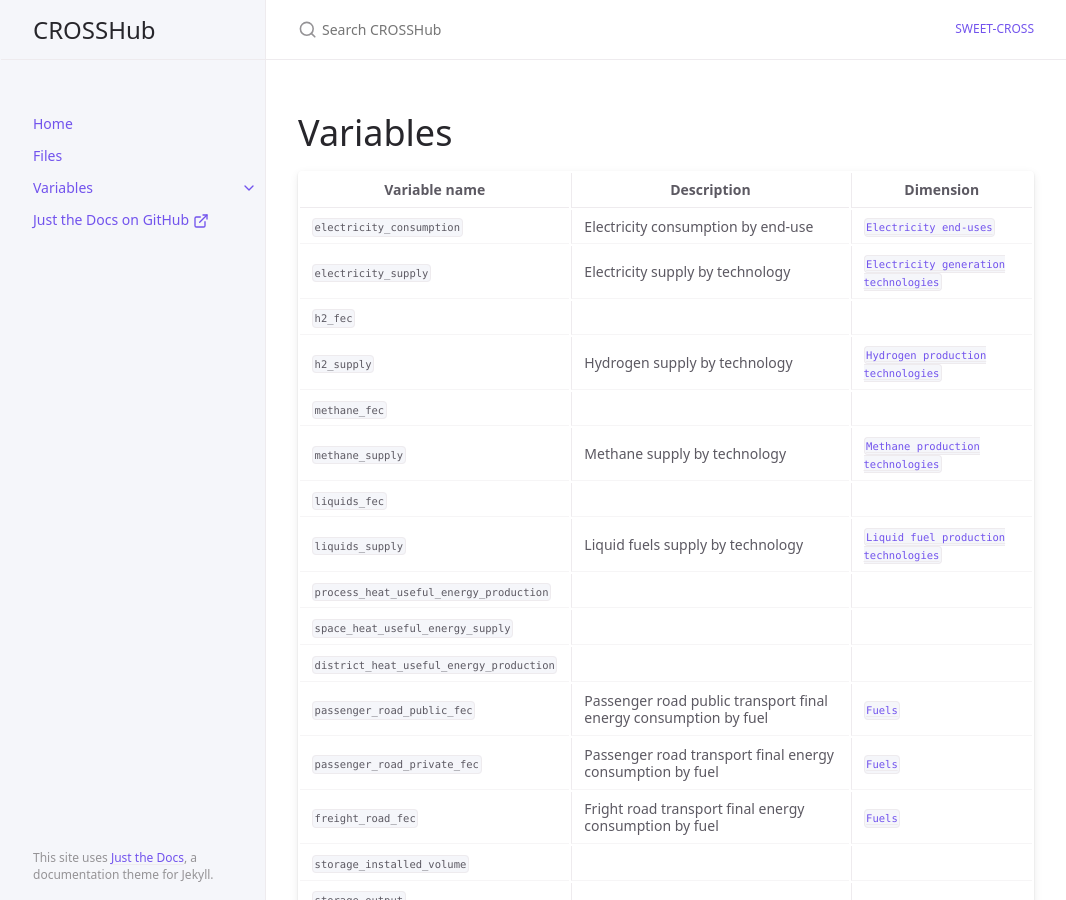
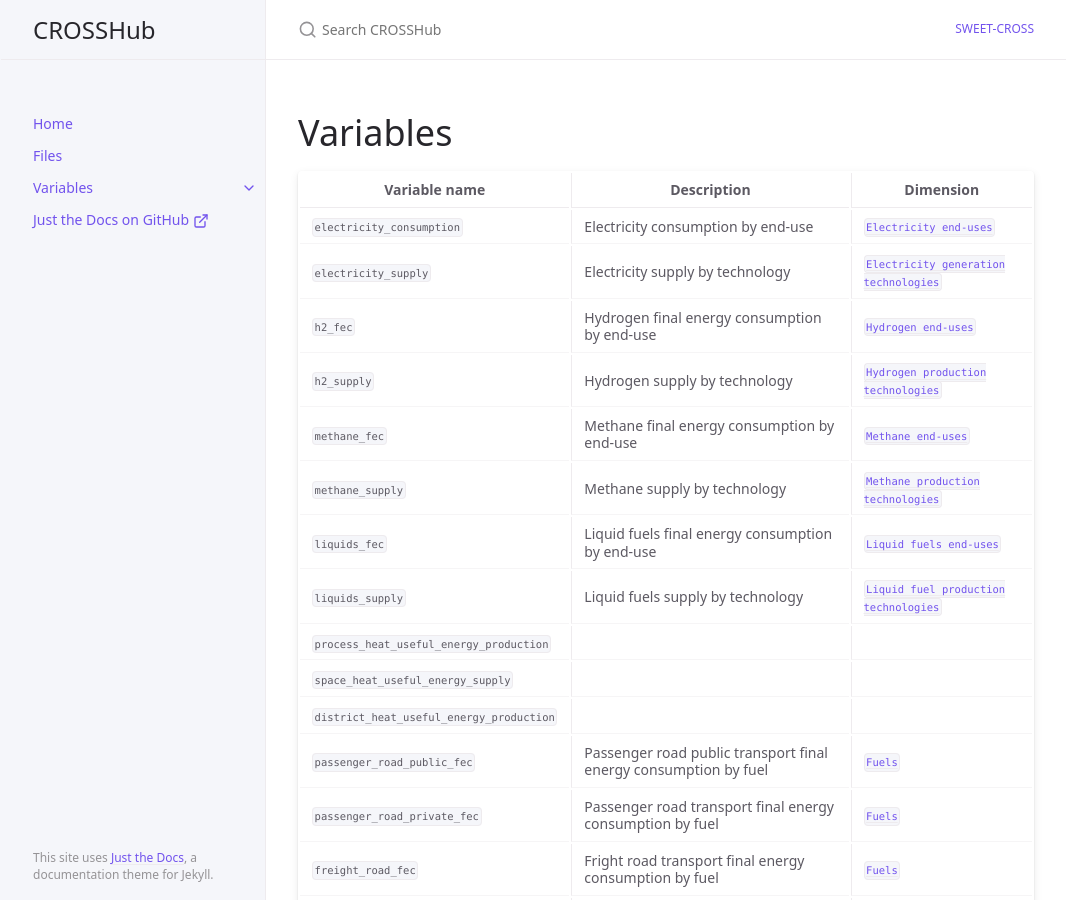
Before and after one commit to sweet-cross/data-model, a Jekyll site: the page built from docs/variables/index.md, in a window 1280 px wide and 900 px high. Shown: the whole window, without its empty margins (106-1172 px from the left). Built offline with Jekyll 4.4.1, drawn with Linux system fonts in a browser that asks for light colours; cached includes are drawn as plain includes.

Commit message:
other dimensions

```diff
--- a/docs/variables/index.md
+++ b/docs/variables/index.md
@@ -11,13 +11,13 @@ nav_order: 3
 
 | Variable name | Description  | Dimension |
 | ---- | ------------ | ------------------------ |
-| `electricity_consumption` | Electricity consumption by end-use | [`Electricity end-uses`](/variables/dimensions/electricity_consumption) |
+| `electricity_consumption` | Electricity consumption by end-use | [`Electricity end-uses`](/variables/dimensions/use_elec) |
 | `electricity_supply` | Electricity supply by technology | [`Electricity generation technologies`](/variables/dimensions/tech_generation) |
-| `h2_fec` |
+| `h2_fec` | Hydrogen final energy consumption by end-use | [`Hydrogen end-uses`](/variables/dimensions/use_hydrogen) |
 | `h2_supply` | Hydrogen supply by technology | [`Hydrogen production technologies`](/variables/dimensions/tech_hydrogen) |
-| `methane_fec` |
+| `methane_fec` | Methane final energy consumption by end-use | [`Methane end-uses`](/variables/dimensions/use_methane) |
 | `methane_supply` | Methane supply by technology | [`Methane production technologies`](/variables/dimensions/tech_methane) |
-| `liquids_fec`|
+| `liquids_fec`| Liquid fuels final energy consumption by end-use | [`Liquid fuels end-uses`](/variables/dimensions/use_liquids) |
 | `liquids_supply` | Liquid fuels supply by technology | [`Liquid fuel production technologies`](/variables/dimensions/tech_liquids) |
 | `process_heat_useful_energy_production` |
 | `space_heat_useful_energy_supply` |
```
Also changed, not shown: docs/variables/dimensions/use_hydrogen.md (added, +32 -0 lines), docs/variables/dimensions/use_liquids.md (added, +28 -0 lines), docs/variables/dimensions/use_methane.md (added, +28 -0 lines), docs/variables/dimensions/use_elec.md (renamed from docs/variables/dimensions/electricity_consumption.md).
